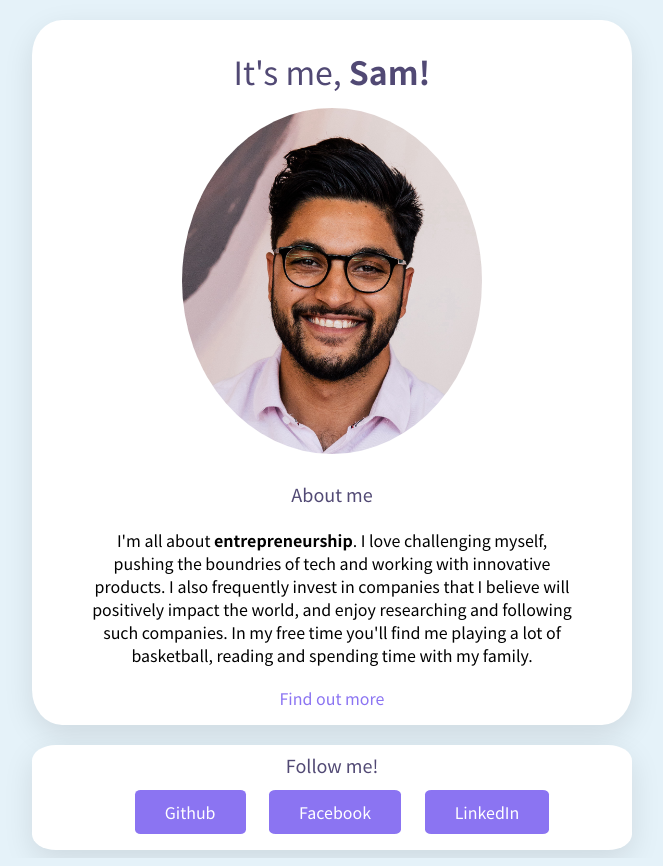
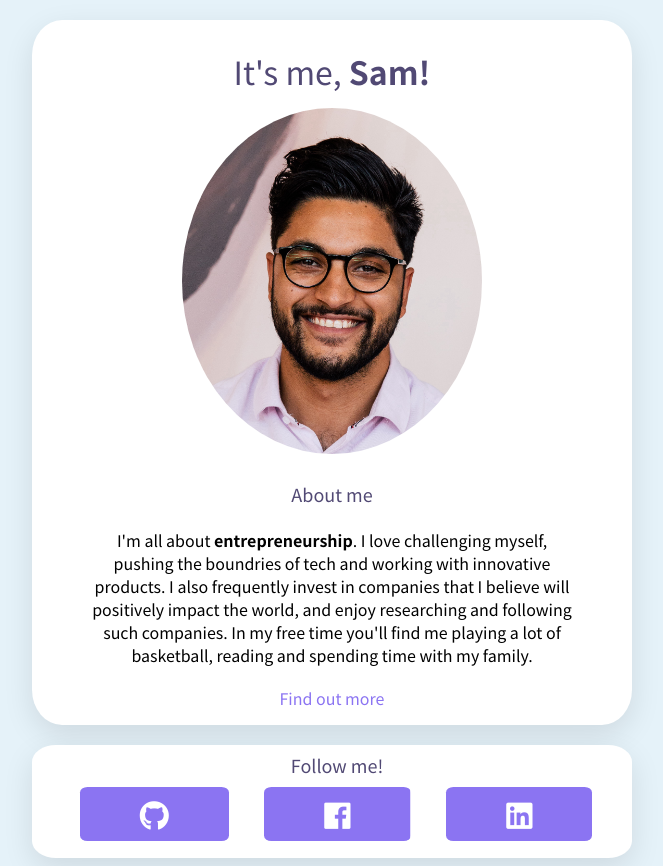
Before and after one commit to sammyshows/gh-repo-view---web, a plain HTML site: page index.html in a window 1280 px wide. Shown: the whole page, without its empty margins (308-971 px from the left). Drawn offline with Linux system fonts and the light colour scheme.

Commit message:
make my profile prettier

```diff
--- a/index.html
+++ b/index.html
@@ -5,6 +5,7 @@
   <meta name="viewport" content="width=device-width, initial-scale=1.0">
   <link rel="preconnect" href="https://fonts.gstatic.com">
   <link href="https://fonts.googleapis.com/css2?family=Noto+Sans+HK:wght@300;400;500&display=swap" rel="stylesheet">
+  <link href="https://use.fontawesome.com/releases/v5.5.0/css/all.css" rel="stylesheet">
   <link rel="stylesheet" href="style.css">
   <title>Sam's Profile</title>
 </head>
@@ -21,13 +22,13 @@
       <h2>Follow me!</h2>
       <ul class="list-inline">
         <li>
-          <a href="https://github.com/sammyshows" target="_blank">Github</a>
+          <a href="https://github.com/sammyshows" target="_blank"><i class="fab fa-github"></i></a>
         </li>
         <li>
-          <a href="https://www.facebook.com/sam.mccarthy.963" target="_blank">Facebook</a>
+          <a href="https://www.facebook.com/sam.mccarthy.963" target="_blank"><i class="fab fa-facebook"></i></a>
         </li>
         <li>
-          <a href="https://www.linkedin.com/in/sam-mccarthy-developer"/>LinkedIn</a>
+          <a href="https://www.linkedin.com/in/sam-mccarthy-developer"/><i class="fab fa-linkedin"></i></a>
         </li>
       </ul>
     </div>
--- a/style.css
+++ b/style.css
@@ -46,17 +46,21 @@ a:hover {
 }
 
 li > a {
+  font-size: 30px;
   color: white;
   background-color: #8B74F2;
   text-decoration: none;
   transition: 0.1s;
-  padding: 10px 30px;
+  padding: 5px 60px;
   border-radius: 5% / 10%;
+  background: linear-gradient(to left, #8B74F2 50%, black 50%) right;
+  background-size: 200%;
+  transition: .5s ease-out;
 }
 
 li > a:hover {
   color: white;
-  background-color: #370055;
+  background-position: left;
 }
 
 .container {
@@ -89,6 +93,10 @@ li > a:hover {
   border-radius: 4% / 15%;
 }
 
+.list-card h2 {
+  padding-left: 20px;
+}
+
 .list-inline {
   list-style: none;
   padding-left: 0px;
@@ -107,6 +115,6 @@ li {
   margin-block-start: 1em;
   margin-block-end: 1em;
   margin-inline-start: 0px;
-  margin-inline-end: 0px;
+  margin-inline-end: 12px;
   padding-inline-start: 20px;
 }
```
